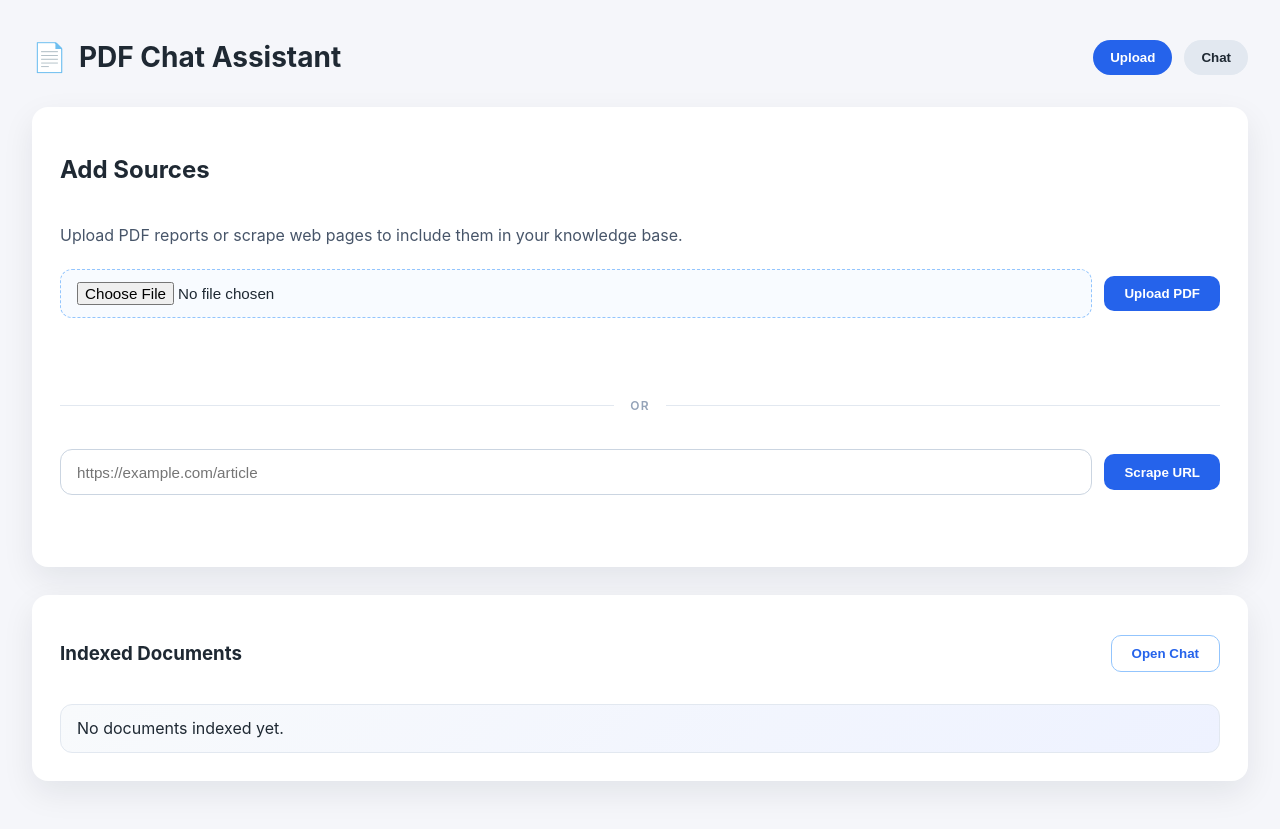
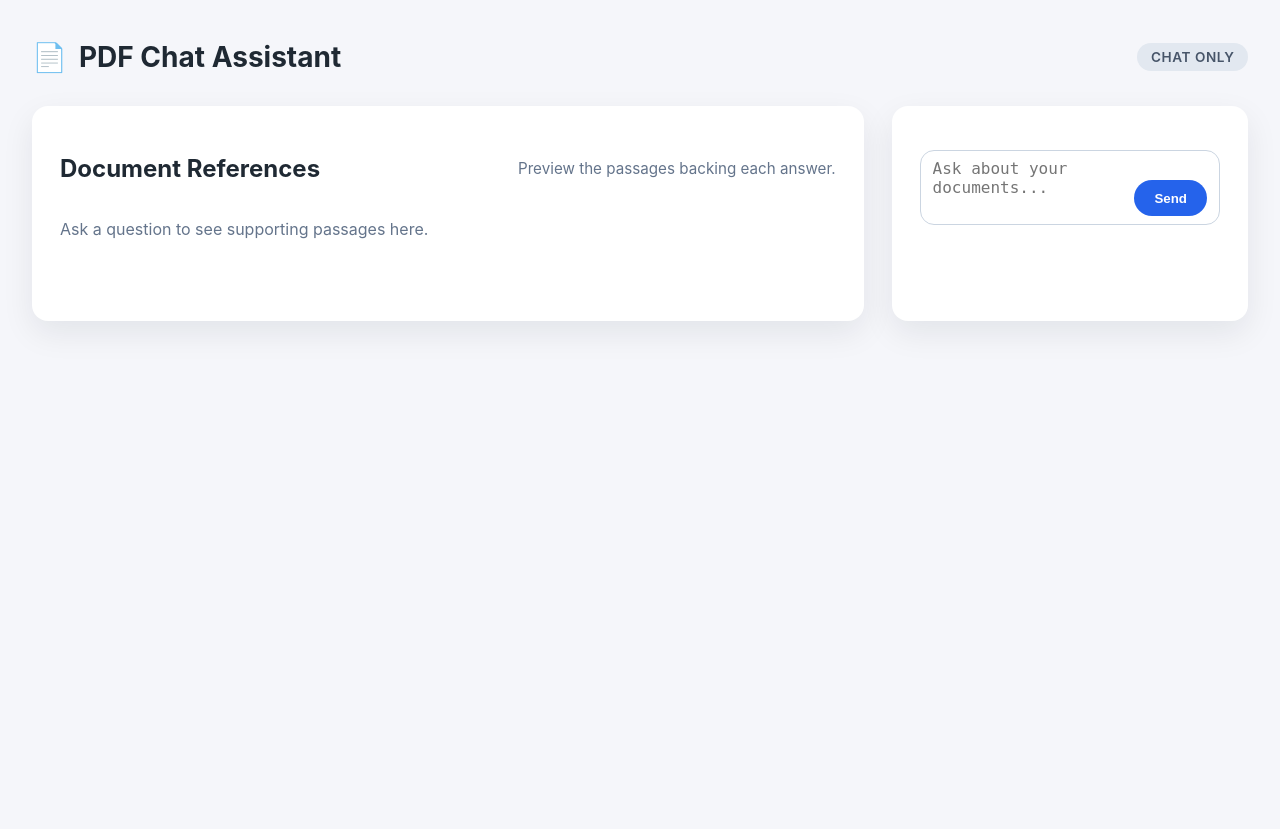
Before and after one commit to Lafia-Life/lafia-ai-bot, a FastAPI app: page / in a window 1280 px wide. After the commit the page ends 327 px from the top, so only its background shows below. Run offline with FastAPI, Linux system fonts and the light colour scheme; data that the repository does not hold is empty.

Commit message:
seperate routes

```diff
--- a/app/main.py
+++ b/app/main.py
@@ -22,8 +22,14 @@ def get_document_store() -> DocumentStore:
 
 
 @app.get("/", response_class=HTMLResponse)
-def index(request: Request) -> HTMLResponse:
-    return templates.TemplateResponse("index.html", {"request": request})
+@app.get("/chat", response_class=HTMLResponse)
+def chat_page(request: Request) -> HTMLResponse:
+    return templates.TemplateResponse("chat.html", {"request": request})
+
+
+@app.get("/upload", response_class=HTMLResponse)
+def upload_page(request: Request) -> HTMLResponse:
+    return templates.TemplateResponse("upload.html", {"request": request})
 
 
 @app.get("/api/documents", response_model=list[DocumentSummary])
--- a/static/css/styles.css
+++ b/static/css/styles.css
@@ -34,6 +34,43 @@ body {
   margin: 0;
   font-size: 1.75rem;
   font-weight: 700;
+}
+
+.header-actions {
+  display: flex;
+  align-items: center;
+  gap: 0.75rem;
+}
+
+.header-link {
+  display: inline-flex;
+  align-items: center;
+  gap: 0.4rem;
+  padding: 0.55rem 1rem;
+  border-radius: 999px;
+  border: 1px solid #2563eb;
+  color: #2563eb;
+  font-weight: 600;
+  text-decoration: none;
+  transition: all 0.2s ease;
+}
+
+.header-link:hover {
+  background: #2563eb;
+  color: #ffffff;
+}
+
+.header-badge {
+  display: inline-flex;
+  align-items: center;
+  padding: 0.4rem 0.85rem;
+  border-radius: 999px;
+  background: #e2e8f0;
+  color: #475569;
+  font-weight: 600;
+  font-size: 0.85rem;
+  letter-spacing: 0.04em;
+  text-transform: uppercase;
 }
 
 .app-nav {
--- a/static/js/app.js
+++ b/static/js/app.js
@@ -6,34 +6,17 @@ function $(selector) {
   return document.querySelector(selector);
 }
 
-function showView(key) {
-  const uploadView = $("#upload-view");
-  const chatView = $("#chat-view");
-  const navUpload = $("#nav-upload");
-  const navChat = $("#nav-chat");
-
-  if (key === "upload") {
-    uploadView.classList.remove("hidden");
-    chatView.classList.add("hidden");
-    navUpload.classList.add("active");
-    navChat.classList.remove("active");
-  } else {
-    uploadView.classList.add("hidden");
-    chatView.classList.remove("hidden");
-    navUpload.classList.remove("active");
-    navChat.classList.add("active");
-  }
-}
-
 function renderDocuments(documents) {
   const list = $("#document-list");
+  if (!list) {
+    return;
+  }
   list.innerHTML = "";
 
   if (documents.length === 0) {
     const empty = document.createElement("li");
     empty.textContent = "No documents indexed yet.";
     list.appendChild(empty);
-    showView("upload");
     return;
   }
 
@@ -79,6 +62,9 @@ async function handleUpload(event) {
   event.preventDefault();
   const form = event.target;
   const status = $("#upload-status");
+  if (!status) {
+    return;
+  }
   status.style.color = "";
   status.textContent = "Uploading...";
 
@@ -104,6 +90,9 @@ async function handleUpload(event) {
 
 function appendMessage(role, content) {
   const container = $("#chat-messages");
+  if (!container) {
+    throw new Error("Chat container not found");
+  }
   const bubble = document.createElement("div");
   bubble.className = `chat-bubble ${role}`;
   bubble.textContent = content;
@@ -114,6 +103,9 @@ function appendMessage(role, content) {
 
 function renderReferences(citations) {
   const list = $("#reference-list");
+  if (!list) {
+    return;
+  }
   list.innerHTML = "";
 
   if (!citations || citations.length === 0) {
@@ -163,6 +155,9 @@ async function handleScrape(event) {
   event.preventDefault();
   const form = event.target;
   const status = $("#scrape-status");
+  if (!status) {
+    return;
+  }
   const input = form.querySelector("input[name='url']");
   const url = input.value.trim();
   if (!url) {
@@ -205,6 +200,9 @@ async function handleChat(event) {
   event.preventDefault();
   const form = event.target;
   const chatStatus = $("#chat-status");
+  if (!chatStatus) {
+    return;
+  }
   const textarea = form.querySelector("textarea[name='question']");
   const sendButton = form.querySelector("button[type='submit']");
   const question = textarea.value.trim();
@@ -230,7 +228,9 @@ async function handleChat(event) {
         if (payload.content) {
           assistantBubble.textContent += payload.content;
           const container = $("#chat-messages");
+          if (container) {
             container.scrollTop = container.scrollHeight;
+          }
         }
         break;
       }
@@ -330,23 +330,27 @@ async function handleChat(event) {
 window.addEventListener("DOMContentLoaded", () => {
   const uploadForm = $("#upload-form");
   const chatForm = $("#chat-form");
-  const navUpload = $("#nav-upload");
-  const navChat = $("#nav-chat");
-  const startChatButton = $("#start-chat");
   const referenceList = $("#reference-list");
   const scrapeForm = $("#scrape-form");
 
+  if (uploadForm) {
     uploadForm.addEventListener("submit", handleUpload);
+  }
+
+  if (scrapeForm) {
+    scrapeForm.addEventListener("submit", handleScrape);
+  }
+
+  if (chatForm) {
     chatForm.addEventListener("submit", handleChat);
-  navUpload.addEventListener("click", () => showView("upload"));
-  navChat.addEventListener("click", () => showView("chat"));
-  startChatButton.addEventListener("click", () => showView("chat"));
-  scrapeForm?.addEventListener("submit", handleScrape);
+  }
 
-  showView("upload");
+  if (referenceList) {
     const placeholder = document.createElement("p");
     placeholder.className = "reference-placeholder";
     placeholder.textContent = "Ask a question to see supporting passages here.";
     referenceList.appendChild(placeholder);
+  }
+
   fetchDocuments().catch((err) => console.error(err));
 });
--- /dev/null
+++ b/templates/chat.html
@@ -0,0 +1,49 @@
+<!DOCTYPE html>
+<html lang="en">
+  <head>
+    <meta charset="utf-8" />
+    <meta name="viewport" content="width=device-width, initial-scale=1" />
+    <title>PDF Chat Assistant</title>
+    <link rel="stylesheet" href="/static/css/styles.css" />
+  </head>
+  <body>
+    <main class="app-shell">
+      <header class="app-header">
+        <div class="brand">
+          <span class="brand-mark">📄</span>
+          <h1>PDF Chat Assistant</h1>
+        </div>
+        <div class="header-actions">
+          <span class="header-badge">Chat Only</span>
+        </div>
+      </header>
+
+      <section id="chat-view" class="view">
+        <div class="chat-layout">
+          <aside class="reference-panel">
+            <div class="panel-header">
+              <h2>Document References</h2>
+              <p class="panel-subtitle">Preview the passages backing each answer.</p>
+            </div>
+            <div id="reference-list" class="reference-list"></div>
+          </aside>
+          <section class="conversation-panel">
+            <div id="chat-messages" class="messages"></div>
+            <form id="chat-form" class="chat-form">
+              <label class="sr-only" for="question">Ask a question</label>
+              <div class="chat-input">
+                <textarea id="question" name="question" rows="3" placeholder="Ask about your documents..." required></textarea>
+                <div class="chat-actions">
+                  <button type="submit">Send</button>
+                </div>
+              </div>
+              <p id="chat-status" class="status" role="status"></p>
+            </form>
+          </section>
+        </div>
+      </section>
+    </main>
+
+    <script src="/static/js/app.js?v=20251018" defer></script>
+  </body>
+</html>
```
Also changed, not shown: templates/upload.html (added, +53 -0 lines), README.md. Lines whose indentation alone changed are shown as unchanged.
